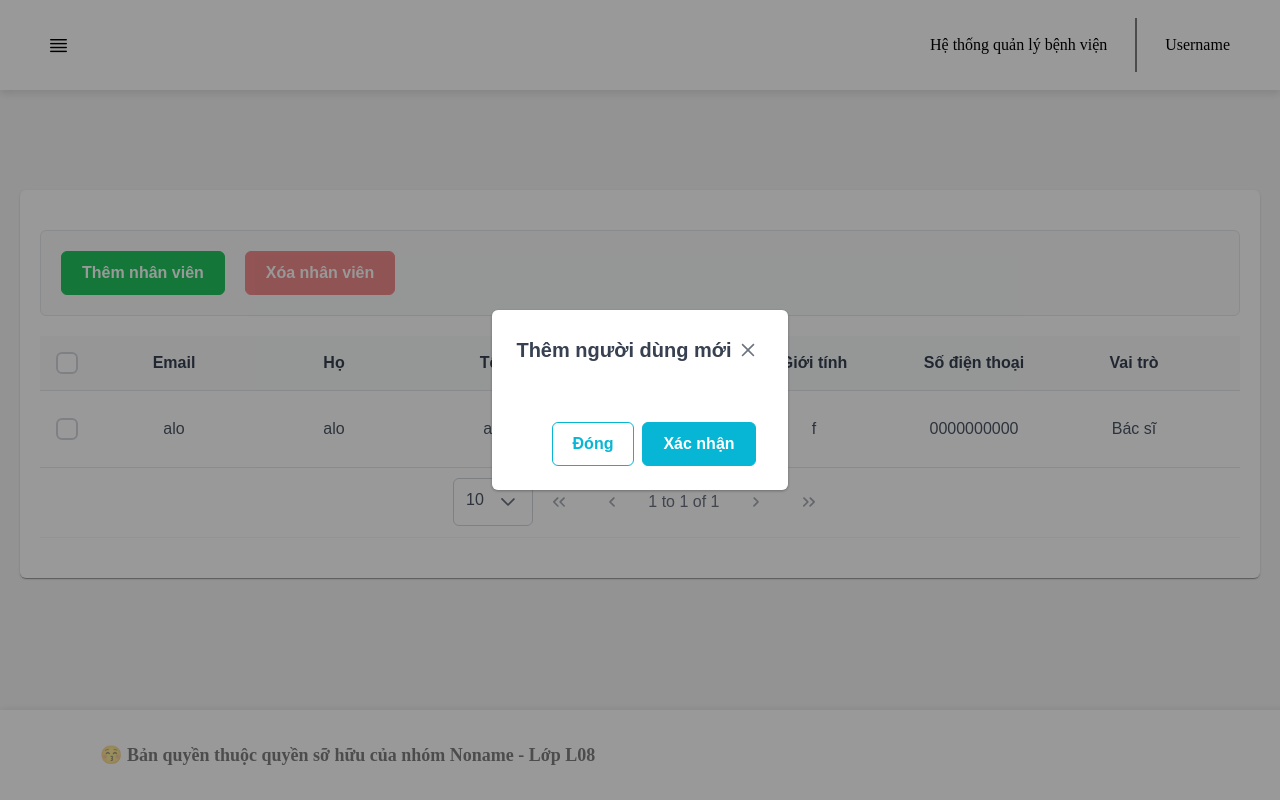
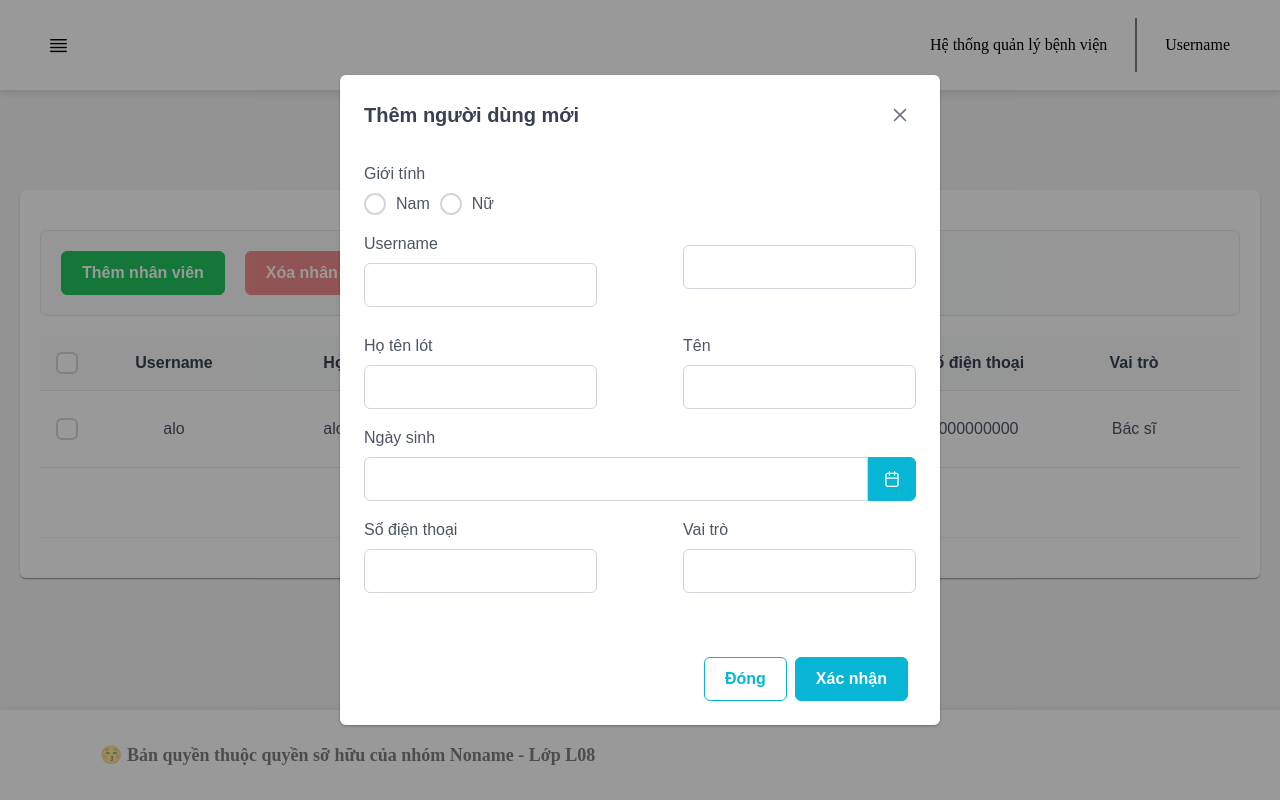
Before and after one commit to ttkien2004/Hospital-Management, a React (Vite) app in the folder frontend/: page /nhan-vien in a window 1280 px wide. Both pictures are taken after a click on the button "Thêm nhân viên". Built offline with nearby package versions, Linux system fonts and the light colour scheme; a web font is replaced by a local one.

Commit message:
Add user page

```diff
--- a/frontend/src/pages/Employee/EmpPage.jsx
+++ b/frontend/src/pages/Employee/EmpPage.jsx
@@ -4,8 +4,12 @@ import { Column } from "primereact/column";
 import { Card } from "primereact/card";
 import { Toolbar } from "primereact/toolbar";
 import { Dialog } from "primereact/dialog";
+import { InputText } from "primereact/inputtext";
+import { RadioButton } from "primereact/radiobutton";
+import "../style.css";
 
 import { useState } from "react";
+import { Calendar } from "primereact/calendar";
 
 const EmpPage = () => {
   const [data, setData] = useState([]);
@@ -14,6 +18,7 @@ const EmpPage = () => {
   const [isView, setIsView] = useState(false);
   const [isUpdate, setIsUpdate] = useState(false);
   const [deleteDialog, setDeleteDialog] = useState(false);
+  const [gender, setGender] = useState("");
 
   // Các hàm dùng cho CRUD
   const handleDelete = async () => {};
@@ -22,7 +27,7 @@ const EmpPage = () => {
 
   const dataSource = [
     {
-      email: "alo",
+      username: "alo",
       fname: "alo",
       lname: "alo",
       Bdate: "alo",
@@ -32,7 +37,7 @@ const EmpPage = () => {
     },
   ];
   const columns = [
-    { field: "email", header: "Email" },
+    { field: "username", header: "Username" },
     { field: "fname", header: "Họ" },
     { field: "lname", header: "Tên" },
     { field: "Bdate", header: "Ngày sinh" },
@@ -137,7 +142,7 @@ const EmpPage = () => {
         ></Column>
       </DataTable>
 
-      {/* Dialog thêm, xem thông tin user */}
+      {/* Dialog thêm, xem, cập nhật thông tin user */}
       <Dialog
         header={
           isView
@@ -146,6 +151,7 @@ const EmpPage = () => {
             ? "Cập nhật thông tin người dùng"
             : "Thêm người dùng mới"
         }
+        style={{ width: "600px", height: "650px" }}
         visible={visible}
         onHide={() => setVisible(false)}
         footer={() => (
@@ -172,7 +178,115 @@ const EmpPage = () => {
             )}
           </>
         )}
-      ></Dialog>
+      >
+        {/* Thêm form vào đây */}
+        {/* Giới tính */}
+        <div className="field">
+          <label>Giới tính</label>
+          <div id="sex" style={{ display: "flex" }}>
+            <div
+              style={{
+                display: "flex",
+                alignItems: "center",
+                marginRight: "10px",
+              }}
+            >
+              <RadioButton
+                inputId="nam"
+                value={gender}
+                onChange={(e) => {
+                  setGender(e.value);
+                }}
+                checked={gender === "M"}
+                disabled={isView ? true : false}
+              ></RadioButton>
+              <label htmlFor="nam" style={{ marginLeft: "10px" }}>
+                Nam
+              </label>
+            </div>
+
+            <div style={{ display: "flex", alignItems: "center" }}>
+              <RadioButton
+                inputId="nu"
+                value={gender}
+                onChange={(e) => {
+                  setGender(e.value);
+                }}
+                checked={gender === "F"}
+                disabled={isView ? true : false}
+              ></RadioButton>
+              <label htmlFor="nu" style={{ marginLeft: "10px" }}>
+                Nữ
+              </label>
+            </div>
+          </div>
+        </div>
+
+        {/* Tài khoản, mật khẩu này tao giả sử v chứ không biết :)) */}
+        <div className="same-field">
+          <div className="field">
+            <label htmlFor="username">Username</label>
+            <InputText
+              id="username"
+              value={""}
+              disabled={isView ? true : false}
+            ></InputText>
+          </div>
+          <div className="field">
+            <label htmlFor="pass"></label>
+            <InputText
+              id="pass"
+              type="password"
+              disabled={isView ? true : false}
+            ></InputText>
+          </div>
+        </div>
+        {/* Họ và tên */}
+        <div className="same-field">
+          <div className="field">
+            <label htmlFor="ho">Họ tên lót</label>
+            <InputText
+              id="ho"
+              value={""}
+              disabled={isView ? true : false}
+            ></InputText>
+          </div>
+          <div className="field">
+            <label htmlFor="ten">Tên</label>
+            <InputText
+              id="ten"
+              value={""}
+              disabled={isView ? true : false}
+            ></InputText>
+          </div>
+        </div>
+
+        {/* Ngày sinh */}
+        <div className="field">
+          <label>Ngày sinh</label>
+          <Calendar showIcon disabled={isView ? true : false}></Calendar>
+        </div>
+
+        {/* SỐ điện thoại và vai trò */}
+        <div className="same-field">
+          <div className="field">
+            <label htmlFor="sdt">Số điện thoại</label>
+            <InputText
+              id="sdt"
+              value={""}
+              disabled={isView ? true : false}
+            ></InputText>
+          </div>
+          <div className="field">
+            <label htmlFor="role">Vai trò</label>
+            <InputText
+              id="role"
+              value={""}
+              disabled={isView ? true : false}
+            ></InputText>
+          </div>
+        </div>
+      </Dialog>
 
       {/* Dialog xác nhận xóa user */}
       <Dialog
--- a/frontend/src/pages/Patient/HistoryPage.jsx
+++ b/frontend/src/pages/Patient/HistoryPage.jsx
@@ -5,6 +5,7 @@ import { useParams } from "react-router-dom";
 import { Toolbar } from "primereact/toolbar";
 import { useEffect } from "react";
 import { Button } from "primereact/button";
+import "../style.css";
 
 const HistoryPage = () => {
   const { id } = useParams();
--- a/frontend/src/pages/Patient/PatientPage.jsx
+++ b/frontend/src/pages/Patient/PatientPage.jsx
@@ -8,7 +8,7 @@ import { Calendar } from "primereact/calendar";
 import { RadioButton } from "primereact/radiobutton";
 import { useNavigate } from "react-router-dom";
 import { toast } from "react-toastify";
-import "./style.css";
+import "../style.css";
 //
 import { useEffect, useRef, useState } from "react";
 import { PatientApi } from "../../services/Patient";
```
Also changed, not shown: frontend/src/pages/style.css (renamed from frontend/src/pages/Patient/style.css).
